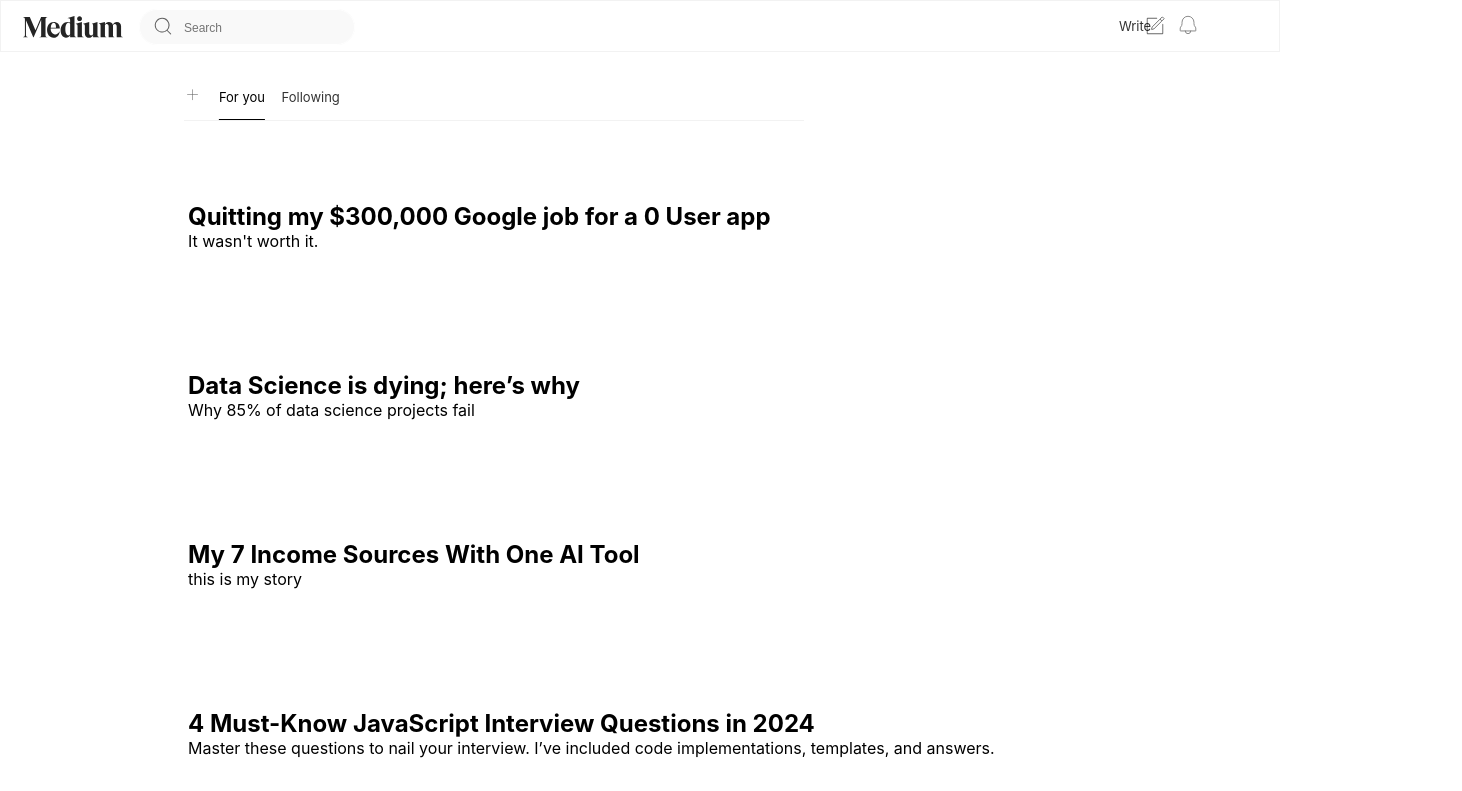
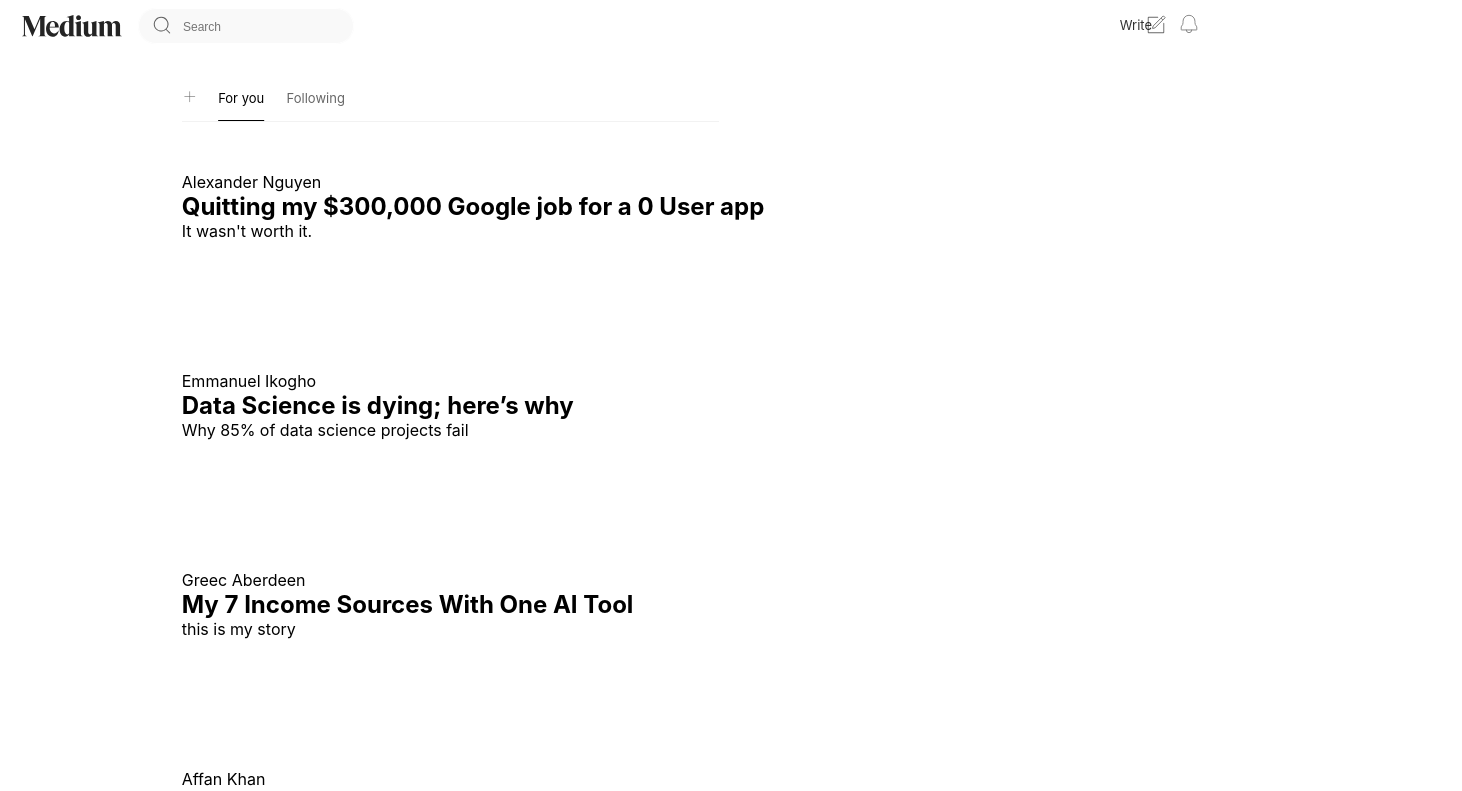
Before and after one commit to basilkhan1250/Mediumclone, a React (Create React App) app: page / in a window 1280 px wide. Shown: the top 791 px of the page, 1462 px wide, since content can reach past the window. Built offline with nearby package versions, Linux system fonts and the light colour scheme.

Commit message:
working on it

```diff
--- a/src/components/DynamicComponent.jsx
+++ b/src/components/DynamicComponent.jsx
@@ -4,9 +4,11 @@
 
     return (
         <div className="dynamic-data">
+            <p className="name">{props.names}</p>
+            <h2 className="title">{props.title}</h2>
+            <p className="content">{props.content}</p>
 
-            <h2>{props.title}</h2>
-            <p>{props.content}</p>
+            <span className="data-line"></span>
         </div>
     )
 
--- a/src/components/Navbar.jsx
+++ b/src/components/Navbar.jsx
@@ -27,7 +27,6 @@
                 <span className="notification">
                     <svg xmlns="http://www.w3.org/2000/svg" width="22" height="24" fill="none" viewBox="0 0 24 24" aria-label="Notifications"><path stroke="currentColor" stroke-linecap="round" d="M15 18.5a3 3 0 1 1-6 0"></path><path stroke="currentColor" stroke-linejoin="round" d="M5.5 10.532V9a6.5 6.5 0 0 1 13 0v1.532c0 1.42.564 2.782 1.568 3.786l.032.032c.256.256.4.604.4.966v2.934a.25.25 0 0 1-.25.25H3.75a.25.25 0 0 1-.25-.25v-2.934c0-.363.144-.71.4-.966l.032-.032A5.35 5.35 0 0 0 5.5 10.532Z"></path></svg>
                 </span>
-                <div className="upper-space">
                 <div className="nested-navbar">
                     <span className="add">+</span>
                     <span className="for-you">
@@ -37,7 +36,7 @@
                         <p>Following</p>
                     </span>
                 </div>
-                </div>
+                <span className="line"></span>
             </div>
 
             <DataComponent></DataComponent>
--- a/src/components/custom.css
+++ b/src/components/custom.css
@@ -1,10 +1,32 @@
+/* Reset body margin to avoid any gap */
+body {
+    margin: 0;
+    /* background-color: orange; */
+}
+
+/* Main Navbar */
 .Navbar {
     background-color: white;
     color: black;
     position: sticky;
+    top: 0;
     height: 52px;
-    border: 1px solid #f2f2f2;
+    border-bottom: 1px solid #f2f2f2;
+    z-index: 5;
+    margin: 0;
+    padding: 0;
 }
+
+/* Nested Navbar */
+.nested-navbar {
+    position: sticky;
+    display: flex;
+    height: 70px;
+    background-color: white;
+    margin-top: -49px;
+    padding-right: 160px;
+}
+
 
 
 .logo {
@@ -68,31 +90,21 @@
     bottom: 60px;
 }
 
-.nested-navbar {
-    position: fixed;
-    left: 14.4%;
-    border-bottom: 1px solid #f2f2f2;
-    height: 20px;
-    width: 620px;
-    margin: 0 auto;
-
-}
-
 .for-you {
-    position: inherit;
-    left: 17.1%;
-    top: 89px;
+    position: relative;
+    left: 18%;
+    top: 39px;
 }
 
 .following {
-    position: inherit;
-    left: 22%;
-    top: 89px;
+    position: relative;
+    left: 20%;
+    top: 39px;
 }
 
 .following p {
     font-size: 13px;
-    opacity: 0.8;
+    opacity: 0.6;
     cursor: pointer;
 }
 
@@ -103,17 +115,27 @@
     cursor: pointer;
 }
 
+.line {
+    display: flex;
+    border-bottom: 1px solid #f2f2f2;
+    width: 42%;
+    margin-left: 14.2%;
+}
+
 .add {
-    position: inherit;
-    top: 77px;
+    position: relative;
+    left: 16.2%;
+    top: 40%;
     opacity: 0.6;
     font-weight: 100;
     cursor: pointer;
     font-size: 26px;
 }
-.dynamic-data{
+
+.dynamic-data {
     position: relative;
     top: 90px;
-    left: 10%;
-    padding: 60px;
+    left: 14.2%;
+    padding-top: 30px;
+    padding-bottom: 100px;
 }
```
Lines whose indentation alone changed are shown as unchanged.
